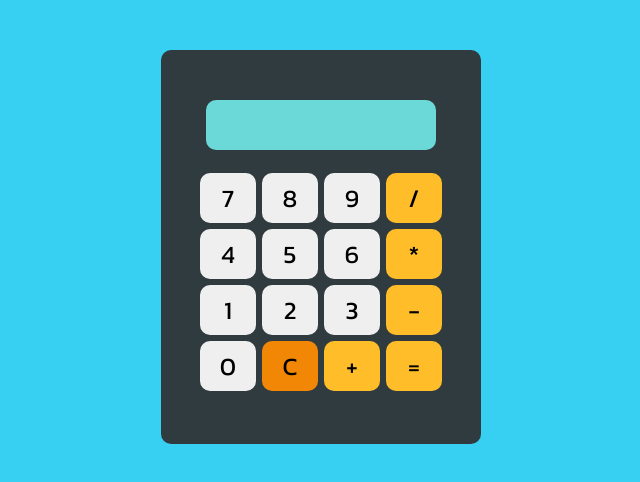
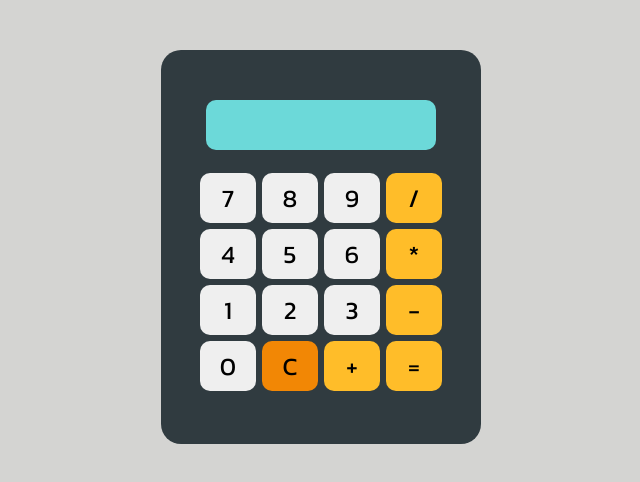
Before and after one commit to lecsboxok/Orienta-o-Objeto, a plain HTML site: page 02/index.html in a window 1280 px wide. Shown: the whole page, without its empty margins (319-959 px from the left). Drawn offline with Linux system fonts and the light colour scheme; a web font is replaced by a local one.

Commit message:
pequenas mudanças
Mudei a cor de fundo do body e aumentei e arredondei mais a borda de 10 foi para 20

```diff
--- a/02/style.css
+++ b/02/style.css
@@ -6,7 +6,7 @@
 }
 
 body {
-    background-color: #38D0F2;
+    background-color: #D4D4D2;
     display: flex;
     justify-content: center;
 }
@@ -49,7 +49,7 @@ button {
     padding: 50px 10px;
     background-color: #303B40;
     width: 320px;
-    border-radius: 10px;
+    border-radius: 20px;
     margin-top: 50px;
 }
 
```
